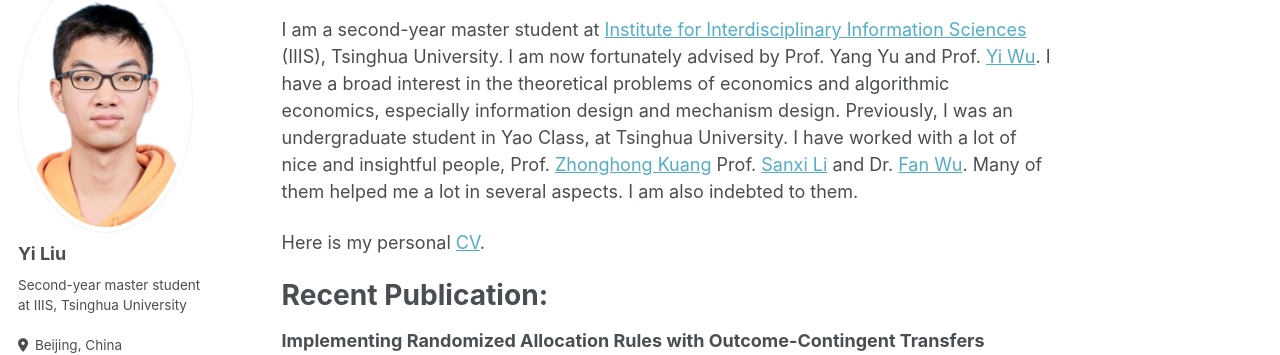
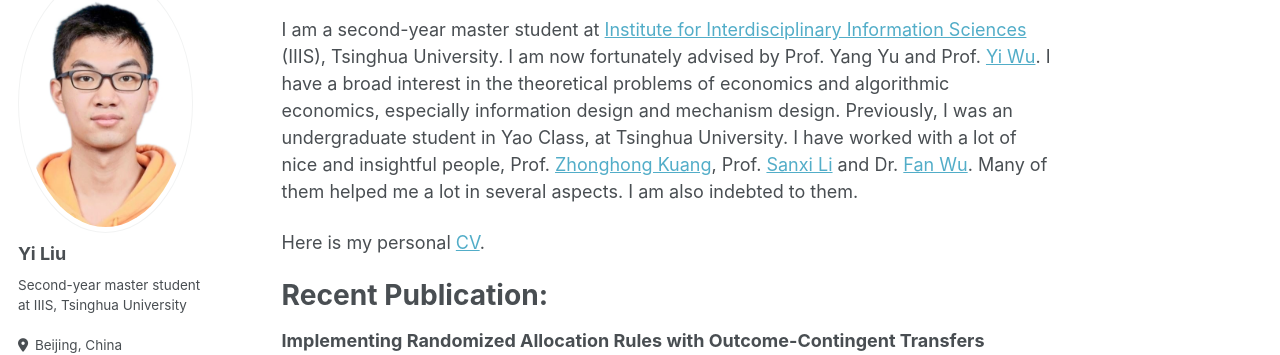
Before and after one commit to Leasy/Leasy.github.io, a Jekyll site: the page built from _pages/about.md, in a window 1280 px wide and 962 px high. Shown: the part 132-487 px from the top of the window. Built offline with Jekyll 4.4.1, drawn with Linux system fonts in a browser that asks for light colours; some web fonts are replaced.

```diff
--- a/_pages/about.md
+++ b/_pages/about.md
@@ -7,7 +7,7 @@ redirect_from:
   - /about.html
 ---
 
-I am a second-year master student at [Institute for Interdisciplinary Information Sciences](https://iiis.tsinghua.edu.cn/) (IIIS), Tsinghua University. I am now fortunately advised by Prof. Yang Yu and Prof. [Yi Wu](https://jxwuyi.weebly.com/). I have a broad interest in the theoretical problems of economics and algorithmic economics, especially information design and mechanism design. Previously, I was an undergraduate student in Yao Class, at Tsinghua University. I have worked with a lot of nice and insightful people, Prof. [Zhonghong Kuang](https://zhkuang.weebly.com/) Prof. [Sanxi Li](http://econ.ruc.edu.cn/jszy/4e35b71d197a4e23911b7a761b67780e.htm) and Dr. [Fan Wu](https://wuf17.weebly.com/). Many of them helped me a lot in several aspects. I am also indebted to them.
+I am a second-year master student at [Institute for Interdisciplinary Information Sciences](https://iiis.tsinghua.edu.cn/) (IIIS), Tsinghua University. I am now fortunately advised by Prof. Yang Yu and Prof. [Yi Wu](https://jxwuyi.weebly.com/). I have a broad interest in the theoretical problems of economics and algorithmic economics, especially information design and mechanism design. Previously, I was an undergraduate student in Yao Class, at Tsinghua University. I have worked with a lot of nice and insightful people, Prof. [Zhonghong Kuang](https://zhkuang.weebly.com/), Prof. [Sanxi Li](http://econ.ruc.edu.cn/jszy/4e35b71d197a4e23911b7a761b67780e.htm) and Dr. [Fan Wu](https://wuf17.weebly.com/). Many of them helped me a lot in several aspects. I am also indebted to them.
 
 Here is my personal [CV](/files/Yi_Liu_s_CV.pdf).
 
```
